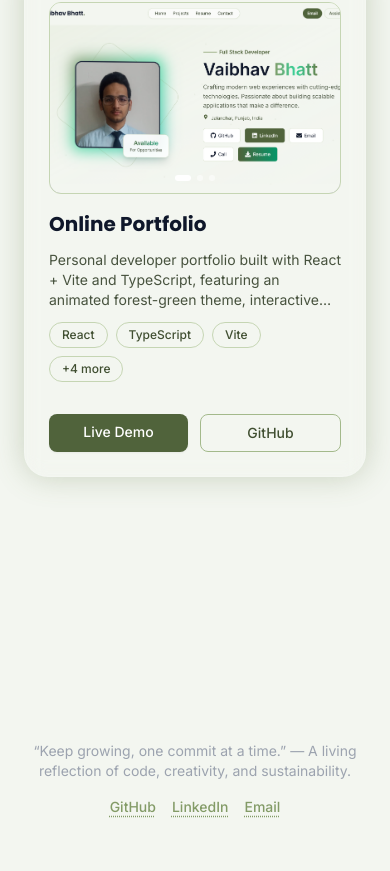
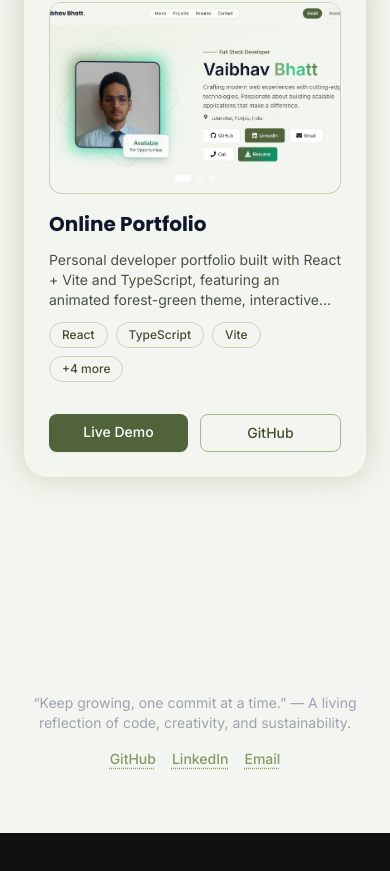
Before and after one commit to vaibhav1826/Online_Portfolio, a React (Vite) app: page /projects in a window 390 px wide. Shown: the part 2994-3865 px from the top of the page. After the commit the page ends 3827 px from the top, so only its background shows below. Built offline with nearby package versions, Linux system fonts and the light colour scheme.

Commit message:
update src/components/Layout/Footer.tsx

```diff
--- a/src/components/Layout/Footer.tsx
+++ b/src/components/Layout/Footer.tsx
@@ -6,7 +6,7 @@ const Footer = () => {
   ]
 
   return (
-    <footer className="relative z-10 mt-24 bg-transparent pb-16 pt-10">
+    <footer className="relative z-10 mt-12 sm:mt-24 bg-transparent pb-16 pt-10">
       <div className="mx-auto flex max-w-6xl flex-col items-center gap-4 px-6 text-center text-sm text-gray-400 sm:flex-row sm:justify-between sm:text-left">
         <p className="max-w-sm text-sm">
           “Keep growing, one commit at a time.” — A living reflection of code, creativity, and
```
